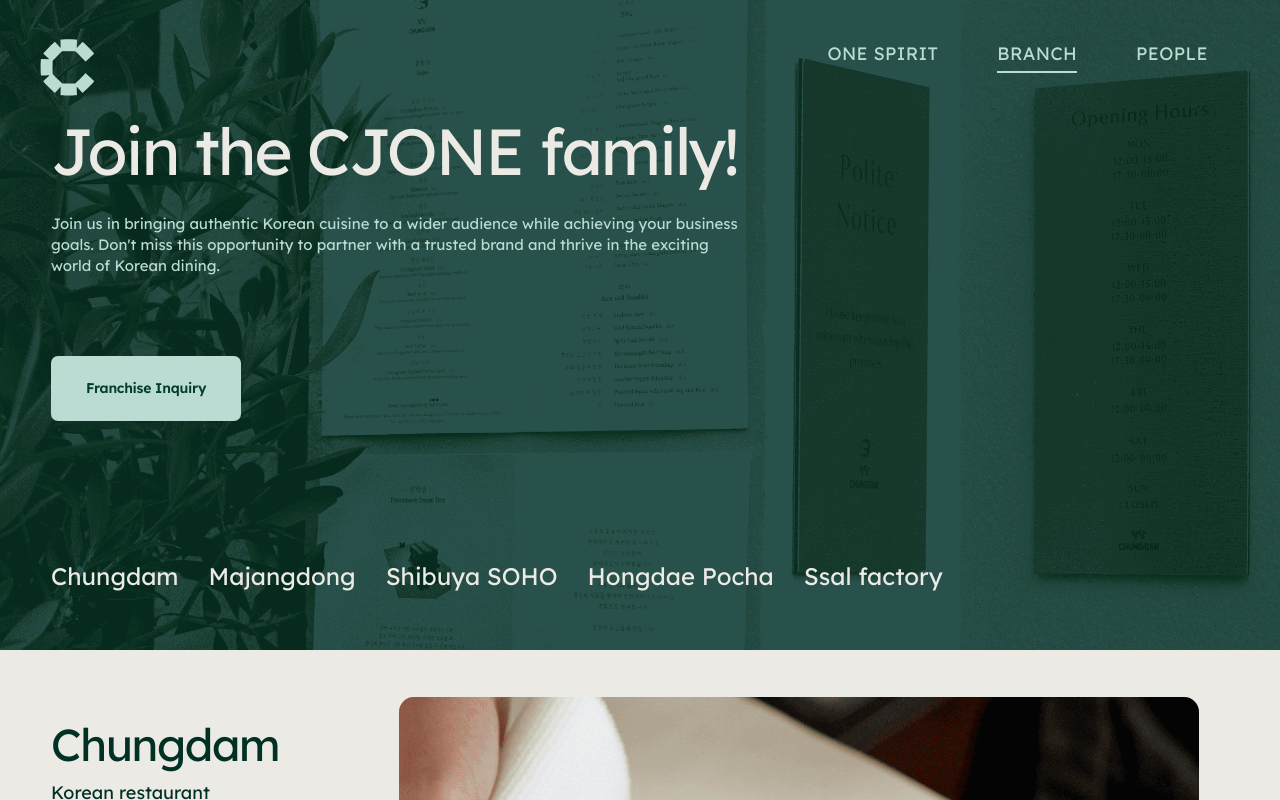
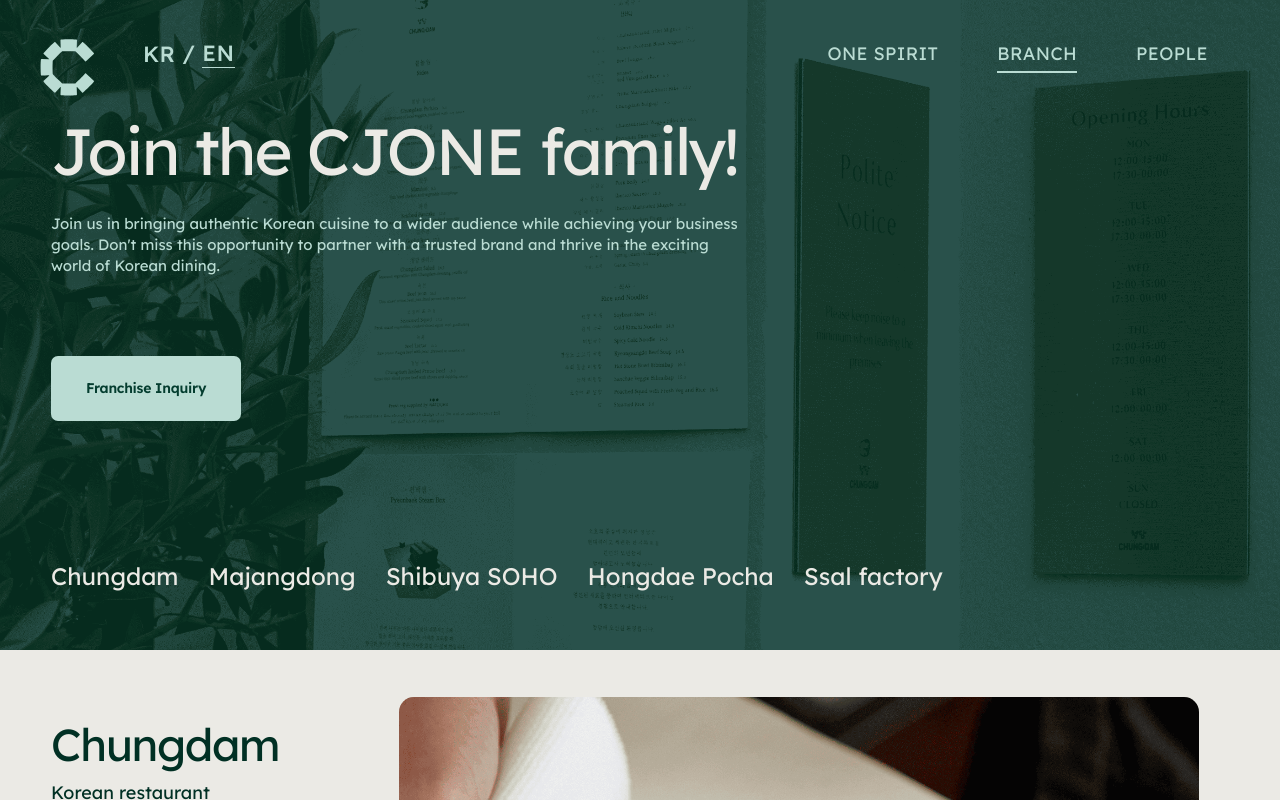
Before and after one commit to myj-haL/cj-onegroup, a React (Create React App) app: page /cj-onegroup/branch in a window 1280 px wide. Shown: the top 800 px of the page. Built offline with nearby package versions, Linux system fonts and the light colour scheme.

Commit message:
header lanaguage 영역 수정

```diff
--- /dev/null
+++ b/src/common/components/LanguageBtn/index.jsx
@@ -0,0 +1,39 @@
+import { useEffect, useState } from "react";
+import style from "./index.module.scss";
+import { useTranslation } from "react-i18next";
+import { useLocation } from "react-router-dom";
+
+function LanguageBtn ({addClass}) {
+  const { i18n } = useTranslation();
+  const location = useLocation();
+
+  const [langActive, setLangActive] = useState(1);
+  const changeLanguage = (lng, index) => {
+    i18n.changeLanguage(lng); // 언어 변경
+    setLangActive(index);
+  };
+
+  useEffect(() => {
+    if (i18n.language === 'ko' && langActive !== 0) {
+      setLangActive(0);
+    } else if (i18n.language === 'en' && langActive !== 1) {
+      setLangActive(1);
+    }
+  }, [i18n.language, langActive]);
+
+  return (
+    <div className={`${style.language} ${location.pathname === '/about' || location.pathname === '/people' ? style.changeColor : ''} ${addClass ? style.lnb : ''}`}>
+      <button type="button" onClick={(e) => {
+        e.stopPropagation();
+        changeLanguage('ko', 0)
+      }} className={langActive === 0 ? style.active : ''}>KR</button>
+      /
+      <button type="button" onClick={(e) => {
+        e.stopPropagation();
+        changeLanguage('en', 1)
+        }} className={langActive === 1 ? style.active : ''}>EN</button>
+    </div>
+  )
+}
+
+export default LanguageBtn;
--- /dev/null
+++ b/src/common/components/LanguageBtn/index.module.scss
@@ -0,0 +1,34 @@
+.language {
+  font-size: 22px;
+  font-weight: 500;
+  line-height: normal;
+  letter-spacing: 0.44px;
+  display: flex;
+  gap: 7px;
+  height: fit-content;
+  color: #BADCD3;
+
+  button {
+    color: #BADCD3;
+    font-size: 22px;
+    font-weight: 500;
+    line-height: normal;
+    letter-spacing: 0.44px;
+
+    &.active {
+      border-bottom: 1px solid #BADCD3;
+    }
+  }
+
+  &.changeColor,
+  &.lnb {
+    color: #043D2F;
+    button {
+      color: #043D2F;
+
+      &.active {
+        border-bottom: 1px solid #043D2F;
+      }
+    }
+  }
+}
--- a/src/common/components/Layouts/Header/PcHeader/index.jsx
+++ b/src/common/components/Layouts/Header/PcHeader/index.jsx
@@ -3,17 +3,11 @@
 import logo from "../../../../../assets/images/logo.svg";
 import shapeIcon from "../../../../../assets/images/icon-shape.svg";
 import logoFill from "../../../../../assets/images/logo-fill.svg";
-import { useEffect, useState } from "react";
 import { useTranslation } from 'react-i18next';
+import LanguageBtn from "../../../LanguageBtn";
 
-function PcHeader ({handleLnbOpen, isLnbOpen, lnbRef, handleLnbMouseLeave, handleLnbMouseEnter}) {
+function PcHeader ({handleLnbOpen, isLnbOpen, lnbRef}) {
   const { t, i18n } = useTranslation();
-
-  const [langActive, setLangActive] = useState(1);
-  const changeLanguage = (lng, index) => {
-    i18n.changeLanguage(lng); // 언어 변경
-    setLangActive(index);
-  };
 
   const menuList = [
     {
@@ -97,17 +91,10 @@
 
   const location = useLocation();
 
-  useEffect(() => {
-    if (i18n.language === 'ko' && langActive !== 0) {
-      setLangActive(0);
-    } else if (i18n.language === 'en' && langActive !== 1) {
-      setLangActive(1);
-    }
-  }, [i18n.language, langActive]);
-
   return (
     <div className={style.container}>
       <div className={style.inner}>
+        <div className={style.left}>
           {location.pathname === '/about' || location.pathname === '/people' ?
           <Link to="/" className={style.logo}>
             <img alt="logo" src={logoFill} />
@@ -118,8 +105,11 @@
           </a>
           }
 
+          <LanguageBtn />
+        </div>
 
-        <ul className={style.menu_list} onMouseMove={handleLnbMouseEnter}>
+
+        <ul className={style.menu_list} onClick={handleLnbOpen}>
           {menuList.map((item) => (
             <li key={item.id} >
               <Link to={item.location} className={`${location.pathname === item.location && style.border} ${location.pathname === '/about' || location.pathname === '/people' ? style.changeColor : ''}`}>{item.name}</Link>
@@ -127,11 +117,15 @@
           ))}
         </ul>
 
-        <div className={`${style.lnb} ${isLnbOpen === true ? style.show : ''}`} ref={lnbRef}  onMouseLeave={handleLnbMouseLeave}>
+        <div className={`${style.lnb} ${isLnbOpen === true ? style.show : ''}`} ref={lnbRef}>
           <div className={style.lnb_inner} onClick={handleLnbOpen}>
+            <div className={style.left}>
               <Link to="/" className={style.logo}>
                 <img alt="logo" src={logoFill} />
               </Link>
+
+              <LanguageBtn addClass={'lnb'} />
+            </div>
 
             <div className={style.lnb_right}>
               <img alt="shape icon" src={shapeIcon} className={style.shape_icon} />
@@ -144,7 +138,7 @@
                       <ul className={style.depth_menu}>
                         {item.twoDepthMenu.map((item2) => (
                           <li key={item2.id}>
-                            <Link to={item.location} style={{fontWeight: langActive === 0 ? '500' : '400' }}>
+                            <Link to={item.location} style={{fontWeight: i18n.language === 'ko' ? '500' : '400' }}>
                               {item2.name2}
                             </Link>
                           </li>
@@ -154,17 +148,7 @@
                   ))}
                 </ul>
 
-                <div className={style.language}>
-                  <button type="button" onClick={(e) => {
-                    e.stopPropagation();
-                    changeLanguage('ko', 0)
-                  }} className={langActive === 0 ? style.active : ''}>KR</button>
-                  /
-                  <button type="button" onClick={(e) => {
-                    e.stopPropagation();
-                    changeLanguage('en', 1)
-                    }} className={langActive === 1 ? style.active : ''}>EN</button>
-                </div>
+
               </div>
             </div>
           </div>
--- a/src/common/components/Layouts/Header/PcHeader/index.module.scss
+++ b/src/common/components/Layouts/Header/PcHeader/index.module.scss
@@ -61,7 +61,12 @@
         }
       }
     }
+  }
 
+  .left {
+    display: flex;
+    align-items: flex-start;
+    gap: 49px;
   }
 
   .lnb {
@@ -176,28 +181,4 @@
       height: 100%;
     }
   }
-
-  .language {
-    margin-top: 78px;
-    font-size: 22px;
-    font-weight: 500;
-    line-height: normal;
-    letter-spacing: 0.44px;
-    display: flex;
-    gap: 7px;
-    height: fit-content;
-
-    button {
-      color: #A8A8A8;
-      font-size: 22px;
-      font-weight: 500;
-      line-height: normal;
-      letter-spacing: 0.44px;
-
-      &.active {
-        color: #063D2F;
-        border-bottom: 1px solid #063D2F;
-      }
-    }
-  }
 }
--- a/src/common/components/Layouts/Header/index.jsx
+++ b/src/common/components/Layouts/Header/index.jsx
@@ -13,13 +13,13 @@
     setIsLnbOpen((prev) => !prev)
   }
 
-  const handleLnbMouseEnter =() => {
-    setIsLnbOpen(true)
-  };
+  // const handleLnbMouseEnter =() => {
+  //   setIsLnbOpen(true)
+  // };
 
-  const handleLnbMouseLeave = () => {
-    setIsLnbOpen(false)
-  };
+  // const handleLnbMouseLeave = () => {
+  //   setIsLnbOpen(false)
+  // };
 
   useEffect(() => {
     const handleClickOutside = (event) => {
@@ -28,11 +28,11 @@
       }
     }
 
-    document.addEventListener("mouseover", handleClickOutside);
+    document.addEventListener("mousedown", handleClickOutside);
     document.addEventListener("touchstart", handleClickOutside); // 모바일 환경 대응
 
     return () => {
-      document.removeEventListener("mouseover", handleClickOutside);
+      document.removeEventListener("mousedown", handleClickOutside);
       document.removeEventListener("touchstart", handleClickOutside); // 정리
     };
   }, [])
@@ -41,9 +41,7 @@
     <header className={style.container}>
       {innerWidth >= 1024 ?
       <PcHeader
-        // handleLnbOpen={handleLnbOpen}
-        handleLnbMouseEnter={handleLnbMouseEnter}
-        handleLnbMouseLeave={handleLnbMouseLeave}
+        handleLnbOpen={handleLnbOpen}
         isLnbOpen={isLnbOpen}
         lnbRef={lnbRef}
       />
```
Lines whose indentation alone changed are shown as unchanged.
